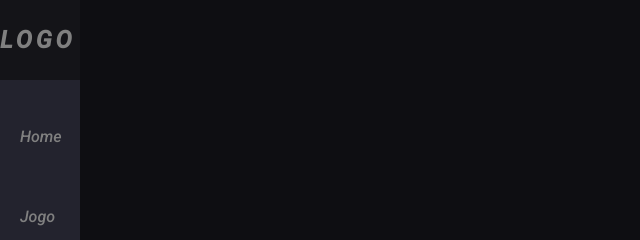
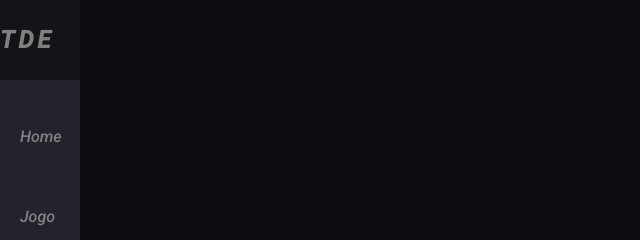
Before and after one commit to henriquemarq/ExperienciaTDE, a plain HTML site: page index.html in a window 1280 px wide. Shown: the top 240 px of the page, 0-640 px from the left. Drawn offline with Linux system fonts and the light colour scheme.

Commit message:
Update index.html

```diff
--- a/index.html
+++ b/index.html
@@ -14,7 +14,7 @@
         <ul class="navbar-nav">
           <li class="logo">
             <a href="#" class="nav-link">
-              <span class="link-text logo-text">Logo</span>
+              <span class="link-text logo-text"> TDE </span>
             </a>
           </li>
 
```
